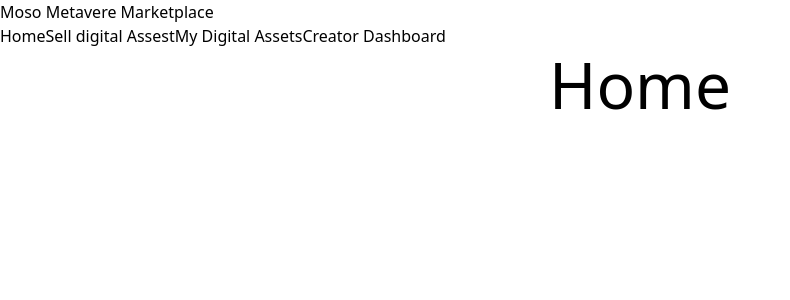
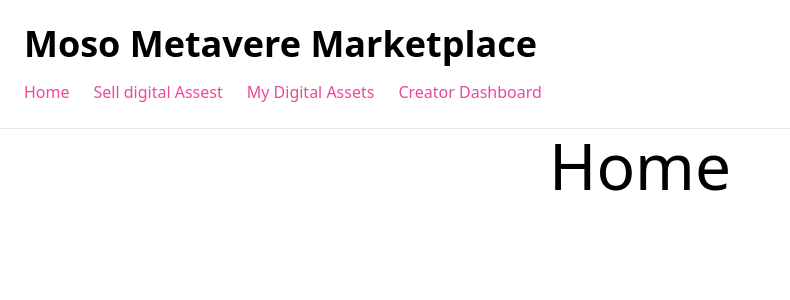
Before and after one commit to Moneshsoni/NFT_Marketplace, a Next.js app in the folder nft-marketpace/: page / in a window 1280 px wide. Shown: the top 300 px of the page, without its empty margins (0-790 px from the left). Built offline with nearby package versions, Linux system fonts and the light colour scheme.

Commit message:
fix talwind file

```diff
--- a/nft-marketpace/tailwind.config.js
+++ b/nft-marketpace/tailwind.config.js
@@ -1,6 +1,9 @@
 /** @type {import('tailwindcss').Config} */
 module.exports = {
-  content: [],
+  content: [
+    "./pages/**/*.{js,ts,jsx,tsx}",
+    "./components/**/*.{js,ts,jsx,tsx}",
+  ],
   theme: {
     extend: {},
   },
```
Also changed, not shown: nft-marketpace/package.json (+8 -2 lines), package.json (added, +9 -0 lines), 1 other file (tests, documents, lock files or other folders).
